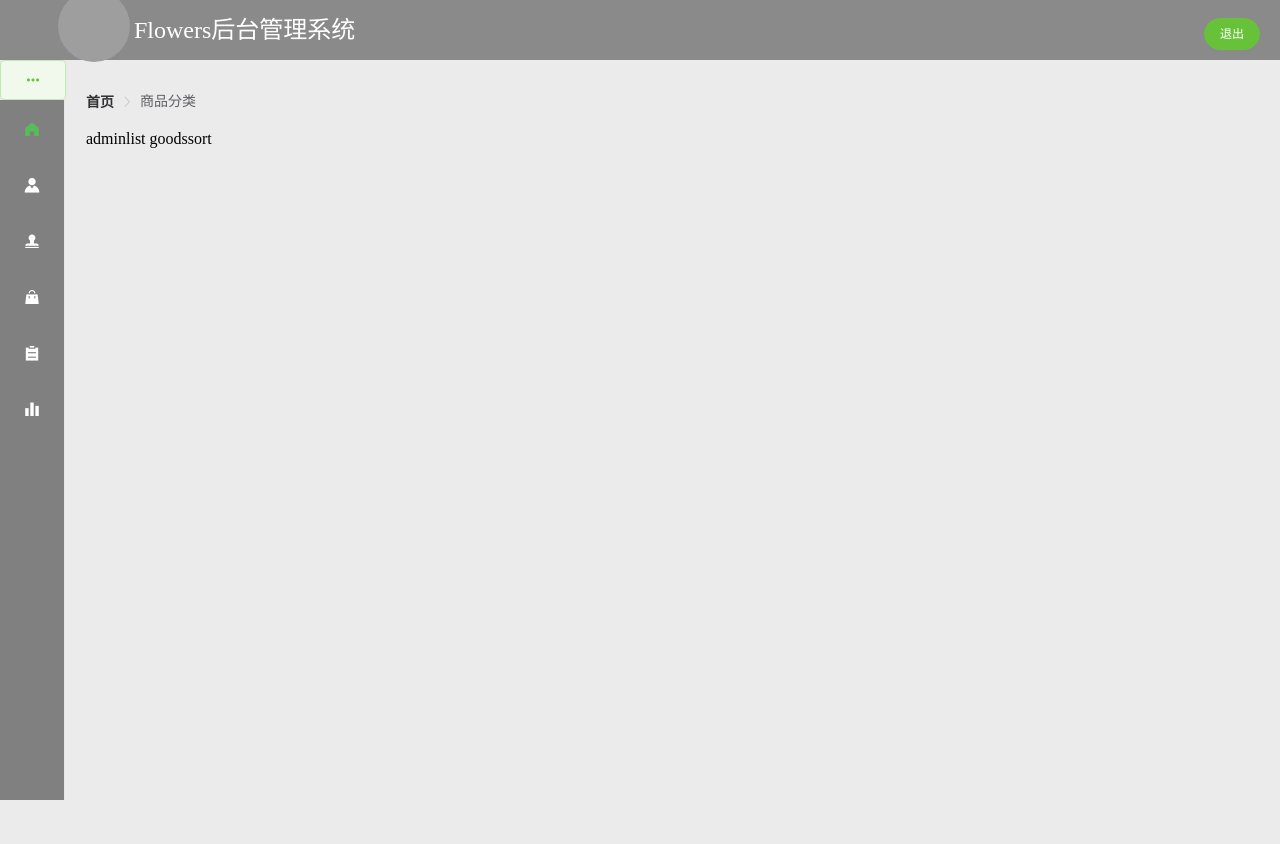
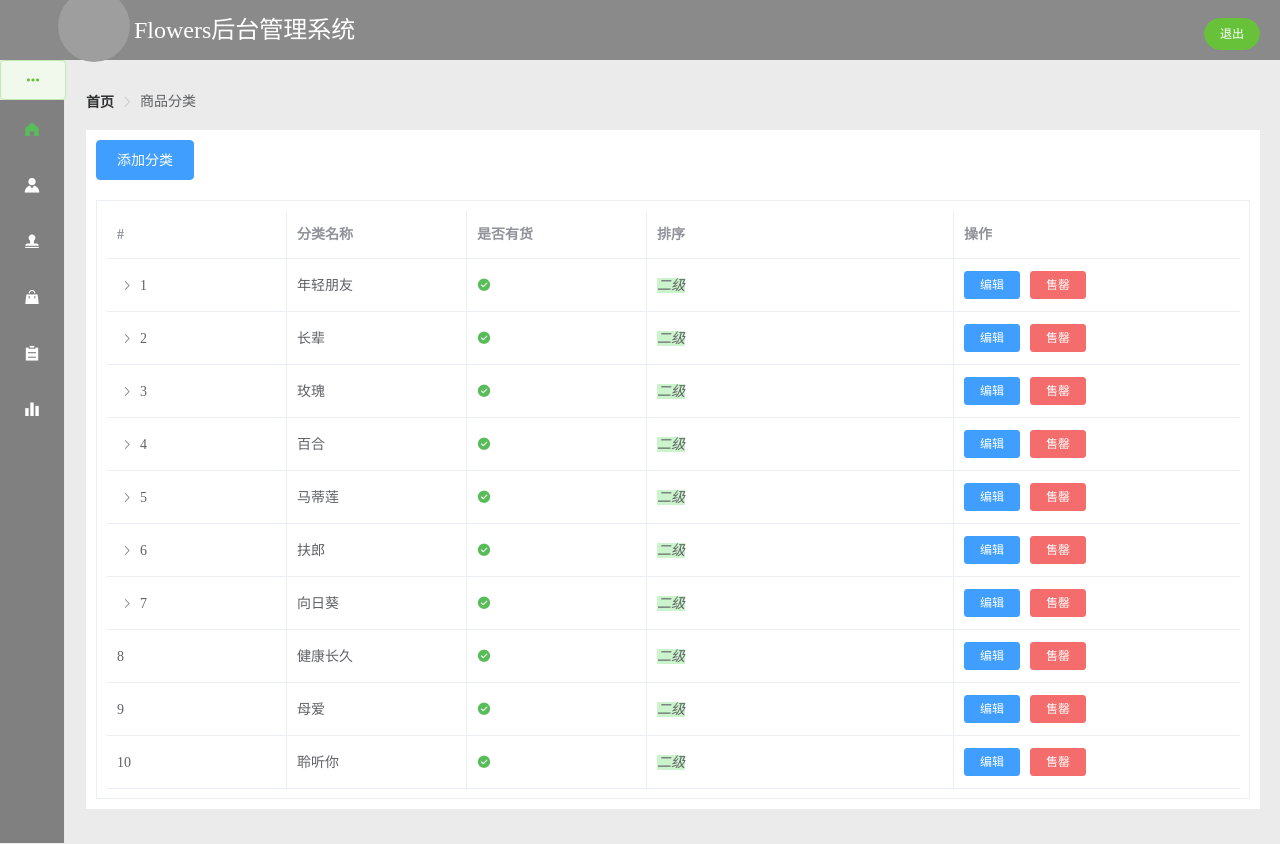
Before and after one commit to gzh52003/Flowers, a Vue app: page /#/goods/goodssort in a window 1280 px wide. Before the commit the page ends 800 px from the top, so only its background shows below. Built offline with nearby package versions, Linux system fonts and the light colour scheme; grey boxes are pictures that could not be loaded.

Commit message:
v1.0.0.3

```diff
--- a/src/components/Home.vue
+++ b/src/components/Home.vue
@@ -15,7 +15,11 @@
 </template>
 
 <script>
-export default {};
+export default {
+  created(){
+    // console.log(this.$)
+  }
+};
 </script>
 
 
--- a/src/components/Login.vue
+++ b/src/components/Login.vue
@@ -86,7 +86,7 @@ export default {
               }
             });
         } else {
-          console.log("error submit!!");
+          // console.log("error submit!!");
           return false;
         }
       });
--- a/src/components/Public.vue
+++ b/src/components/Public.vue
@@ -206,7 +206,7 @@ body {
 }
 .el-container,
 .el-aside {
-  height: 100%;
+  height: calc(100% - 1px);
 }
 .is-active i {
   color: inherit !important;
--- a/src/components/goods/GoodsSort.vue
+++ b/src/components/goods/GoodsSort.vue
@@ -3,17 +3,415 @@
     <el-breadcrumb separator-class="el-icon-arrow-right">
       <el-breadcrumb-item :to="{ path: '/' }">首页</el-breadcrumb-item>
       <el-breadcrumb-item :to="{path:'/goods/goodssort'}">商品分类</el-breadcrumb-item>
-    </el-breadcrumb>adminlist
-    goodssort
+    </el-breadcrumb>
+
+    <div style="height:100%;background:#fff;padding:10px;margin-top:20px">
+      <el-button type="primary" @click="sortadd">添加分类</el-button>
+      <el-table
+        :data="tableData1"
+        style="width: 100%;padding:10px;margin-top:20px"
+        row-key="id"
+        border
+        :tree-props="{children: 'children', hasChildren: 'hasChildren'}"
+      >
+        <el-table-column prop="id" label="#" width="180"></el-table-column>
+        <el-table-column prop="date" label="分类名称" width="180"></el-table-column>
+
+        <el-table-column prop="name" label="是否有货" width="180">
+          <template scope="scope">
+            <i class="el-icon-success true" v-if="scope.row.name=='1'"></i>
+            <i class="el-icon-error false" v-else></i>
+          </template>
+        </el-table-column>
+
+        <el-table-column prop="address" label="排序">
+          <template scope="scope">
+            <i class="seon" v-if="scope.row.address=='2'">二级</i>
+            <i class="thir" v-else>三级</i>
+          </template>
+        </el-table-column>
+        <el-table-column label="操作">
+          <template slot-scope="scope">
+            <el-button size="mini" @click="handleEdit( scope.row)" type="primary">编辑</el-button>
+            <el-button size="mini" type="danger" @click="handleDelete( scope.row)">售罄</el-button>
+          </template>
+        </el-table-column>
+      </el-table>
     </div>
+  </div>
 </template>
 
 <script>
 export default {
+  data() {
+    return {
+      tableData1: [
+        {
+          id: 1,
+          date: "年轻朋友",
+          name: 1,
+          address: "2",
+          children: [
+            {
+              id: "",
+              date: "月季",
+              name: "1",
+              address: "3",
+            },
+            {
+              id: "",
+              date: "木本象牙红",
+              name: "1",
+              address: "3",
+            },
+            {
+              id: "",
+              date: "石榴花",
+              name: "1",
+              address: "3",
+            },
+          ],
+        },
+        {
+          id: 2,
+          date: "长辈",
+          name: "1",
+          address: "2",
+          children: [
+            {
+              id: "",
+              date: "万年青",
+              name: "1",
+              address: "3",
+            },
+            {
+              id: "",
+              date: "龟背竹",
+              name: "1",
+              address: "3",
+            },
+            {
+              id: "",
+              date: "鹤望兰",
+              name: "1",
+              address: "3",
+            },
+            {
+              id: "",
+              date: "寿星桔",
+              name: "1",
+              address: "3",
+            },
+            {
+              id: "",
+              date: "寿星桃",
+              name: "1",
+              address: "3",
+            },
+          ],
+        },
+        {
+          id: 3,
+          date: "玫瑰",
+          name: "1",
+          address: "2",
+          children: [
+            {
+              id: "",
+              date: "冷美人紫玫瑰",
+              name: "1",
+              address: "3",
+            },
+            {
+              id: "",
+              date: "艾莎玫瑰",
+              name: "1",
+              address: "3",
+            },
+            {
+              id: "",
+              date: "雪山白玫瑰",
+              name: "1",
+              address: "3",
+            },
+            {
+              id: "",
+              date: "香槟玫瑰",
+              name: "1",
+              address: "3",
+            },
+            {
+              id: "",
+              date: "蓝色妖姬",
+              name: "1",
+              address: "3",
+            },
+            {
+              id: "",
+              date: "戴安娜粉玫瑰",
+              name: "1",
+              address: "3",
+            },
+          ],
+        },
+        {
+          id: 4,
+          date: "百合",
+          name: "1",
+          address: "2",
+          children: [
+            {
+              id: "",
+              date: "白色香水百合",
+              name: "1",
+              address: "3",
+            },
+            {
+              id: "",
+              date: "多头百合",
+              name: "1",
+              address: "3",
+            },
+            {
+              id: "",
+              date: "多头粉百合",
+              name: "1",
+              address: "3",
+            },
+          ],
+        },
+        {
+          id: 5,
+          date: "马蒂莲",
+          name: "1",
+          address: "2",
+          children: [
+            {
+              id: "",
+              date: "Flora Love",
+              name: "1",
+              address: "3",
+            },
+            {
+              id: "",
+              date: "爱的陪伴",
+              name: "1",
+              address: "3",
+            },
+            {
+              id: "",
+              date: "From The Heart",
+              name: "1",
+              address: "3",
+            },
+            {
+              id: "",
+              date: "枫丹白露",
+              name: "1",
+              address: "3",
+            },
+            {
+              id: "",
+              date: "清风徐来",
+              name: "1",
+              address: "3",
+            },
+          ],
+        },
+        {
+          id: 6,
+          date: "扶郎",
+          name: "1",
+          address: "2",
+          children: [
+            {
+              id: "",
+              date: "盛放的热情",
+              name: "1",
+              address: "3",
+            },
+            {
+              id: "",
+              date: "法式浪漫",
+              name: "1",
+              address: "3",
+            },
+            {
+              id: "",
+              date: "嫣然",
+              name: "1",
+              address: "3",
+            },
+          ],
+        },
 
-}
+        {
+          id: 7,
+          date: "向日葵",
+          name: "1",
+          address: "2",
+          children: [
+            {
+              id: "",
+              date: "一路向阳",
+              name: "1",
+              address: "3",
+            },
+            {
+              id: "",
+              date: "星河璀璨",
+              name: "1",
+              address: "3",
+            },
+            {
+              id: "",
+              date: "生如夏花",
+              name: "1",
+              address: "3",
+            },
+            {
+              id: "",
+              date: "风一样的女子",
+              name: "1",
+              address: "3",
+            },
+          ],
+        },
+        {
+          id: 8,
+          date: "健康长久",
+          name: "1",
+          address: "2",
+        },
+        {
+          id: 9,
+          date: "母爱",
+          name: "1",
+          address: "2",
+        },
+        {
+          id: 10,
+          date: "聆听你",
+          name: "1",
+          address: "2",
+        },
+      ],
+      num: 10,
+      shuliang: 3,
+      yema: 1,
+    };
+  },
+  methods: {
+    handleEdit(row) {
+      this.$prompt("编辑分类", "提示", {
+        confirmButtonText: "确定",
+        cancelButtonText: "取消",
+        inputValue: row.date,
+      })
+        .then(({ value }) => {
+          row.date = value;
+          this.$message({
+            type: "success",
+            message: "分类名称: " + value,
+          });
+        })
+        .catch(() => {
+          this.$message({
+            type: "info",
+            message: "取消输入",
+          });
+        });
+    },
+    handleDelete(row) {
+      this.row = {};
+      this.$confirm(" 是否售罄?", "提示", {
+        confirmButtonText: "确定",
+        cancelButtonText: "取消",
+        type: "warning",
+      })
+        .then(() => {
+          row.name = 2;
+          // console.log(row);
+          if (row.children) {
+            row.children.forEach((item) => {
+              item.name = 2;
+            });
+          }
+
+          this.$message({
+            type: "success",
+            message: "修改成功!",
+          });
+        })
+        .catch(() => {
+          this.$message({
+            type: "info",
+            message: "已取消修改",
+          });
+        });
+    },
+
+    sortadd() {
+      this.$alert(
+        `<div>
+          <label>分类名称</label>
+          <input type="text" value="" class="sortadd">
+
+          <div>
+                  <label>父级分类</label>
+          <select class="sortaddfu">
+            <option value ="年轻朋友">年轻朋友</option>
+            <option value ="长辈">长辈</option>
+            <option value="	玫瑰">玫瑰</option>
+           <option value="百合">百合</option>
+           <option value ="马蒂莲">马蒂莲</option>
+            <option value ="扶郎">扶郎</option>
+            <option value="	向日葵">向日葵</option>
+           <option value="健康长久">健康长久</option>
+           <option value ="母爱">母爱</option>
+            <option value ="聆听你">聆听你</option>
+          </select>
+          </div>
+        </div>`,
+        "添加分类",
+        {
+          dangerouslyUseHTMLString: true,
+        }
+      ).then(() => {
+        let add = document.querySelector(".sortadd").value;
+        let addd = document.querySelector(".sortaddfu");
+        let add1 = addd.selectedIndex;
+        let abc = addd.options[add1].text;
+        console.log(this.tableData1);
+        this.tableData1.forEach((item) => {
+          if (item.date == abc) {
+            // item.date = add;
+            item.children.push({
+              id: "",
+              date: add,
+              name: "1",
+              address: "3",
+            });
+          }
+        });
+      });
+    },
+  },
+  created() {},
+};
 </script>
 
 <style>
-
+.true {
+  color: palegreen;
+}
+.false {
+  color: red;
+}
+.seon {
+  background: rgba(0, 200, 0, 0.2);
+}
+.thir {
+  background: rgba(200, 0, 0, 0.2);
+}
 </style>
--- a/src/components/goods/goodslist/add4.vue
+++ /dev/null
@@ -1,11 +0,0 @@
-<template>
-  <div></div>
-</template>
-
-<script>
-export default {
-  data() {
-    return {};
-  },
-};
-</script>
```
